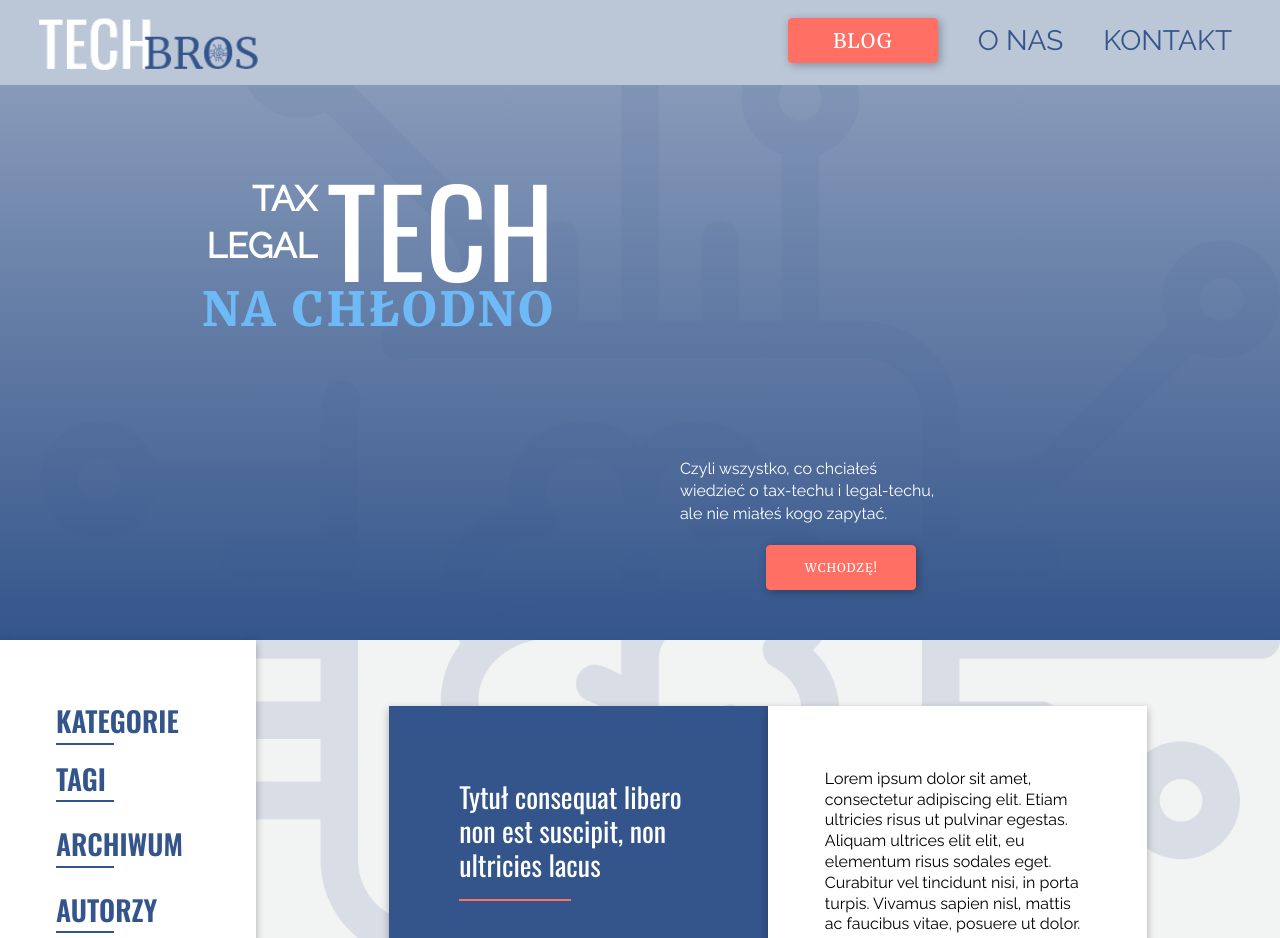
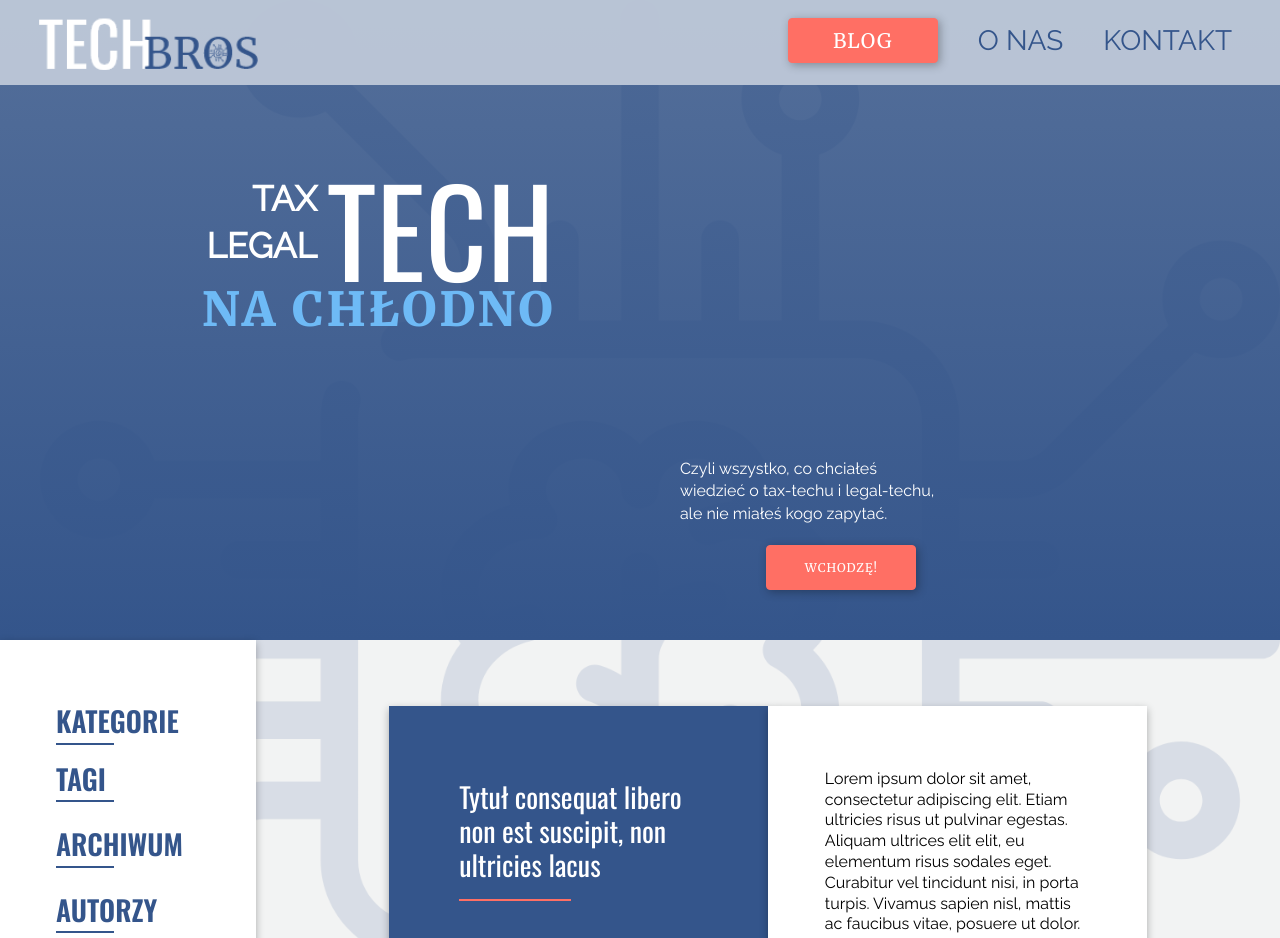
Before and after one commit to agatakk/TechBros, a plain HTML site: page index.html in a window 1280 px wide. Shown: the top 938 px of the page. Drawn offline with nearby package versions, Linux system fonts and the light colour scheme.

Commit message:
zmiana tła headera (gradient)

```diff
--- a/scss/style.scss
+++ b/scss/style.scss
@@ -97,7 +97,7 @@ body{
     align-items: center;
     justify-content: end;
     height: 80vh;
-    background: linear-gradient(rgba(138, 157, 188, 0.89), $navy-main);
+    background: linear-gradient(rgba(67, 97, 145, 0.89), $navy-main);
     color: $white;
     .header{
         width:auto;
```
Also changed, not shown: css/style.css, 1 other file.
